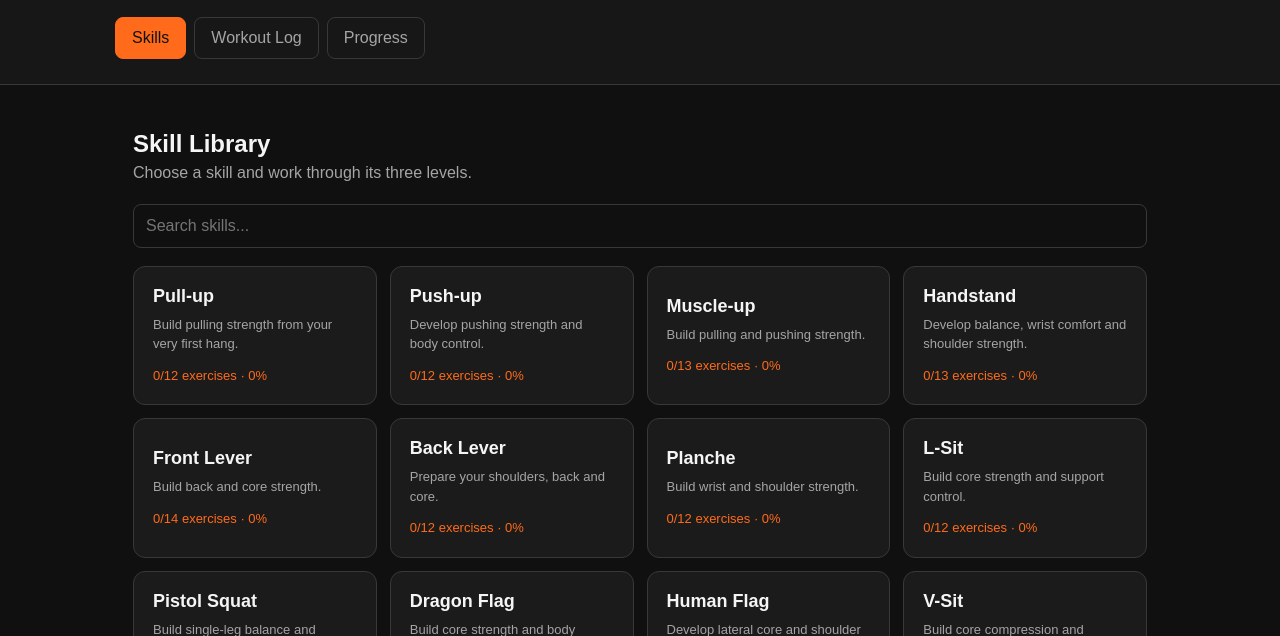
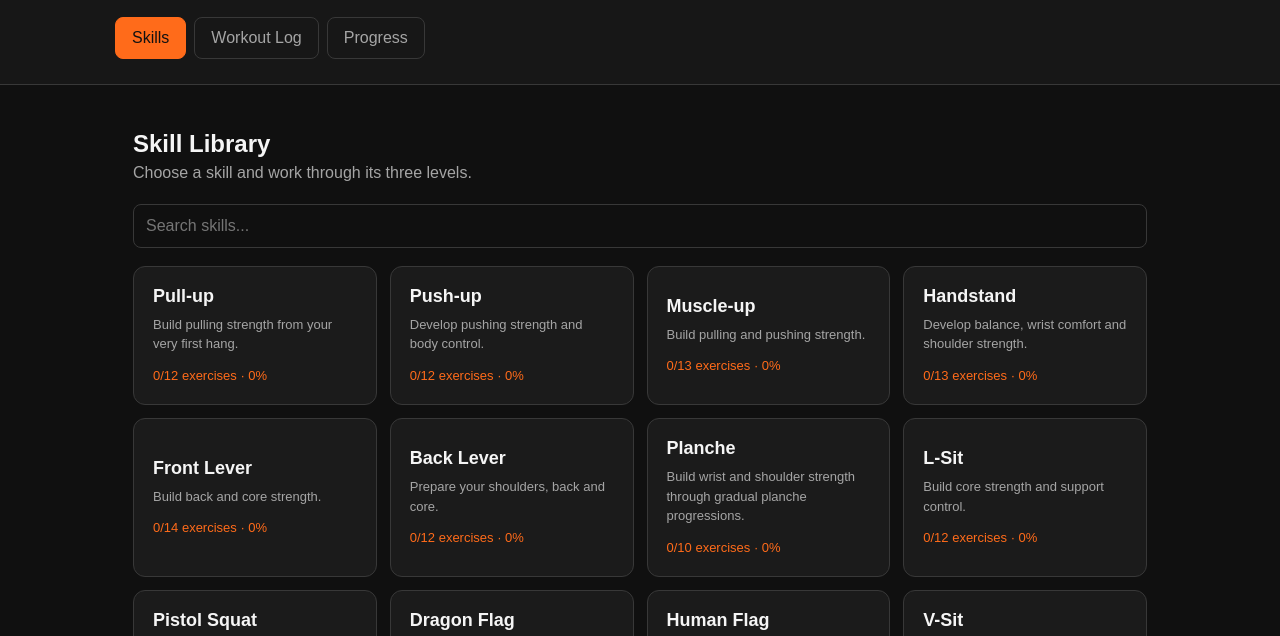
Before and after one commit to wout3096/calisthenics-progression, a plain HTML site: page index.html in a window 1280 px wide. Shown: the part 125-761 px from the top of the page. Drawn offline with Linux system fonts and the light colour scheme.

Commit message:
Update index.html

```diff
--- a/index.html
+++ b/index.html
@@ -498,11 +498,24 @@ levels:[
 },
 {
 name:"Planche",
-description:"Build wrist and shoulder strength.",
+description:"Build wrist and shoulder strength through gradual planche progressions.",
 levels:[
-["Wrist circles.","Wrist mobility.","Wall push-ups.","High plank holds.","Scapular push-ups."],
-["Knee push-ups.","Bear holds.","Light planche lean preparation.","Controlled plank shoulder shifts."],
-["Planche lean progression.","Shoulder stability exercises.","Tuck planche preparation with qualified coaching."]
+[
+"Wrist circles and wrist mobility.",
+"Planche lean preparation.",
+"Frog stand."
+],
+[
+"Tuck planche preparation.",
+"Tuck planche hold.",
+"Advanced tuck planche preparation."
+],
+[
+"Advanced tuck planche hold.",
+"Straddle planche preparation.",
+"Straddle planche hold.",
+"Full planche (advanced long-term goal; qualified coaching recommended)."
+]
 ]
 },
 {
```
